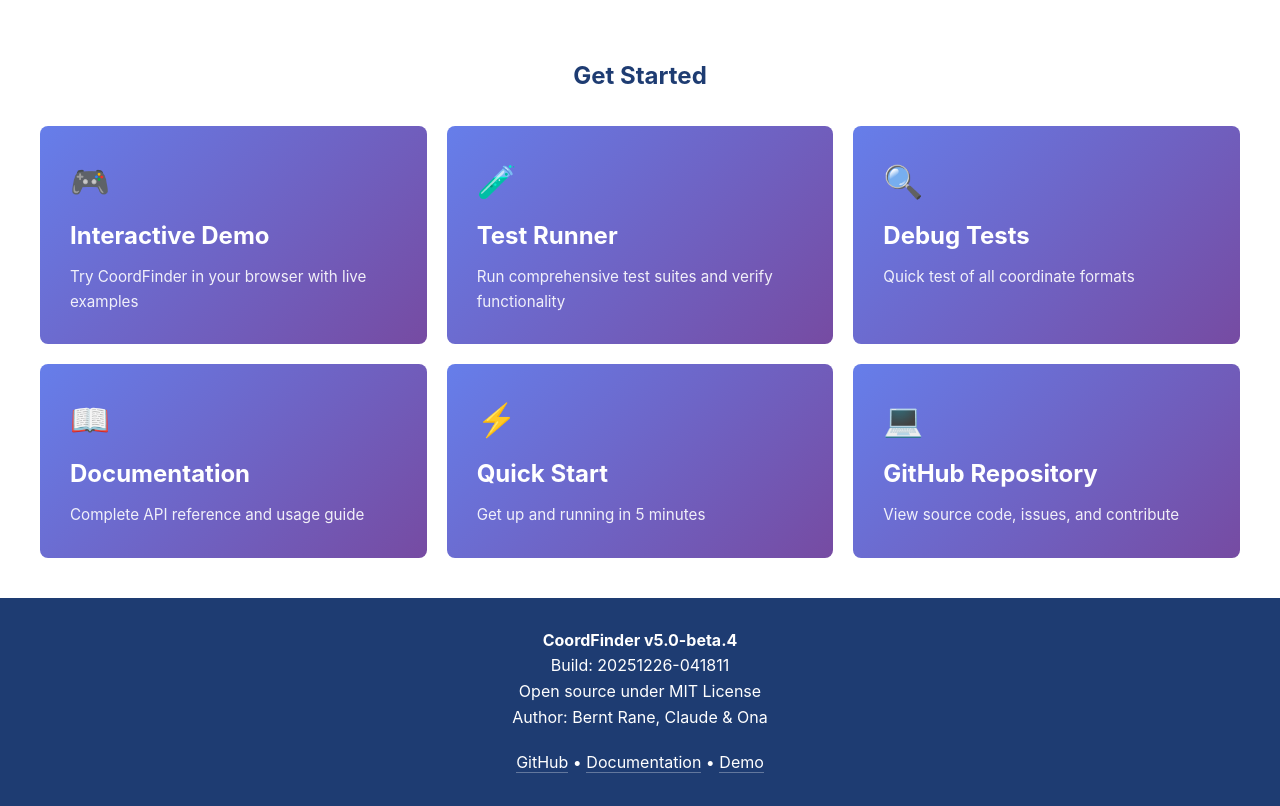
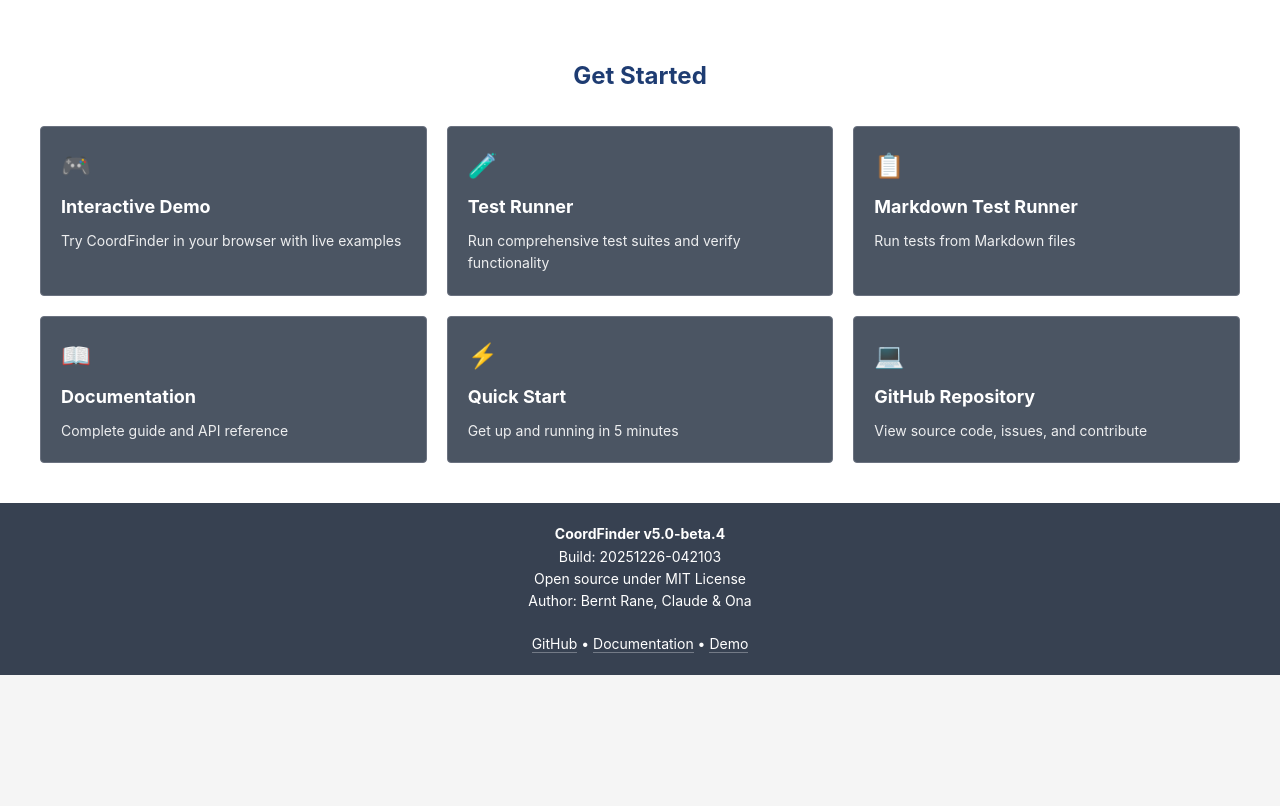
Before and after one commit to aieuren/coordfinder, a website: page index.html in a window 1280 px wide. Shown: the part 583-1389 px from the top of the page. After the commit the page ends 1258 px from the top, so only its background shows below. Drawn offline with Linux system fonts and the light colour scheme.

Commit message:
[v5.0-beta.4] Fix button colors and broken links on index.html
Button/card styling:
- Changed from purple gradient to gray theme (#4b5563)
- Matches rest of site theme
- Removed hover animations, added active state
- Consistent with other pages

Fixed broken links:
- tests/debug-test.html → tests/test-runner-md.html (file was deleted)
- docs/README.md → docs/START_HERE.md (file was deleted)

All links now point to existing files.
All 80 TDD tests passing (100%)

Build: 20251226-042103

Co-authored-by: Ona <no-reply@ona.com>

```diff
--- a/index.html
+++ b/index.html
@@ -132,40 +132,40 @@
         }
 
         .link-card {
-            background: linear-gradient(135deg, #667eea 0%, #764ba2 100%);
+            background: #4b5563;
             color: white;
-            padding: 30px;
-            border-radius: 8px;
+            padding: 20px;
+            border-radius: 4px;
             text-decoration: none;
-            transition: transform 0.3s, box-shadow 0.3s;
             display: block;
+            border: 1px solid #6b7280;
         }
 
-        .link-card:hover {
-            transform: translateY(-5px);
-            box-shadow: 0 10px 30px rgba(0,0,0,0.3);
+        .link-card:active {
+            background: #374151;
         }
 
         .link-card h3 {
-            font-size: 1.5em;
-            margin-bottom: 10px;
+            font-size: 1.125em;
+            margin-bottom: 8px;
         }
 
         .link-card p {
             opacity: 0.9;
-            font-size: 0.95em;
+            font-size: 0.875em;
         }
 
         .link-card .icon {
-            font-size: 2em;
-            margin-bottom: 10px;
+            font-size: 1.5em;
+            margin-bottom: 8px;
         }
 
         footer {
-            background: #1e3c72;
+            background: #374151;
             color: white;
-            padding: 30px;
+            padding: 20px;
             text-align: center;
+            font-size: 0.875em;
         }
 
         footer a {
@@ -261,16 +261,16 @@
                     <p>Run comprehensive test suites and verify functionality</p>
                 </a>
 
-                <a href="tests/debug-test.html" class="link-card">
-                    <div class="icon">🔍</div>
-                    <h3>Debug Tests</h3>
-                    <p>Quick test of all coordinate formats</p>
+                <a href="tests/test-runner-md.html" class="link-card">
+                    <div class="icon">📋</div>
+                    <h3>Markdown Test Runner</h3>
+                    <p>Run tests from Markdown files</p>
                 </a>
 
-                <a href="docs/README.md" class="link-card">
+                <a href="docs/START_HERE.md" class="link-card">
                     <div class="icon">📖</div>
                     <h3>Documentation</h3>
-                    <p>Complete API reference and usage guide</p>
+                    <p>Complete guide and API reference</p>
                 </a>
 
                 <a href="docs/QUICKSTART.md" class="link-card">
--- a/src/coordfinder.js
+++ b/src/coordfinder.js
@@ -1366,7 +1366,7 @@ function CF(text, opts) {
 
 // Metadata
 CF.version = "5.0-beta.4";
-CF.build = "20251226-041811"; // Timestamp-based build number
+CF.build = "20251226-042103"; // Timestamp-based build number
 CF.author = "Bernt Rane, Claude & Ona";
 CF.license = "MIT";
 CF.ratingDefault = 0.5;
```
Also changed, not shown: 1 other file.
